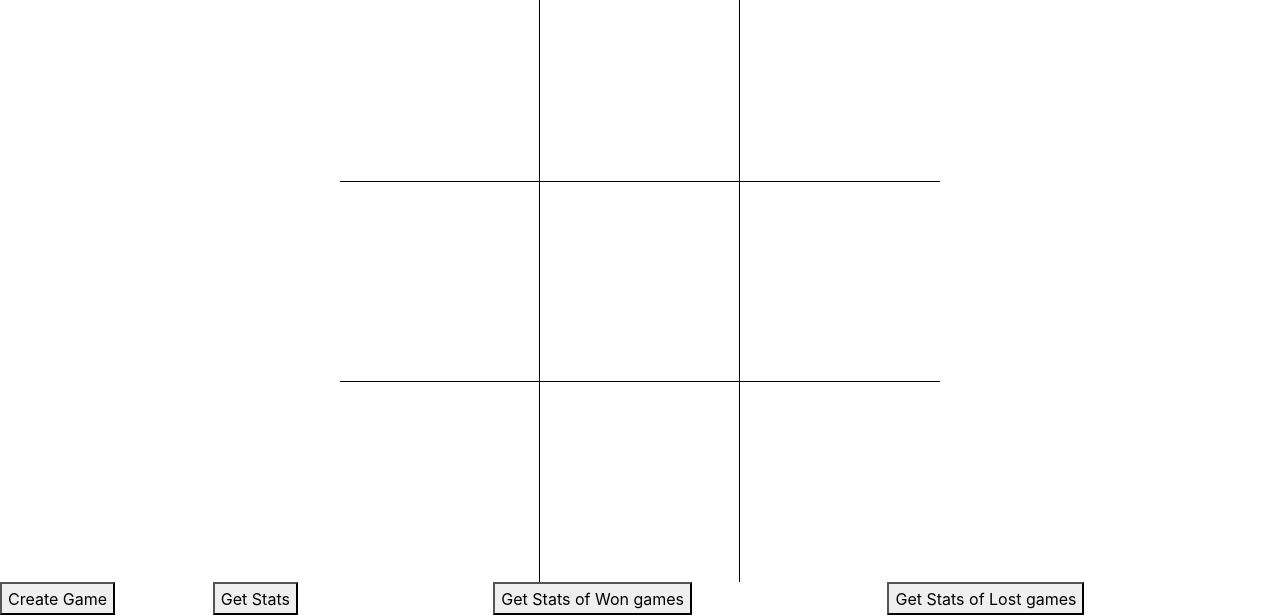
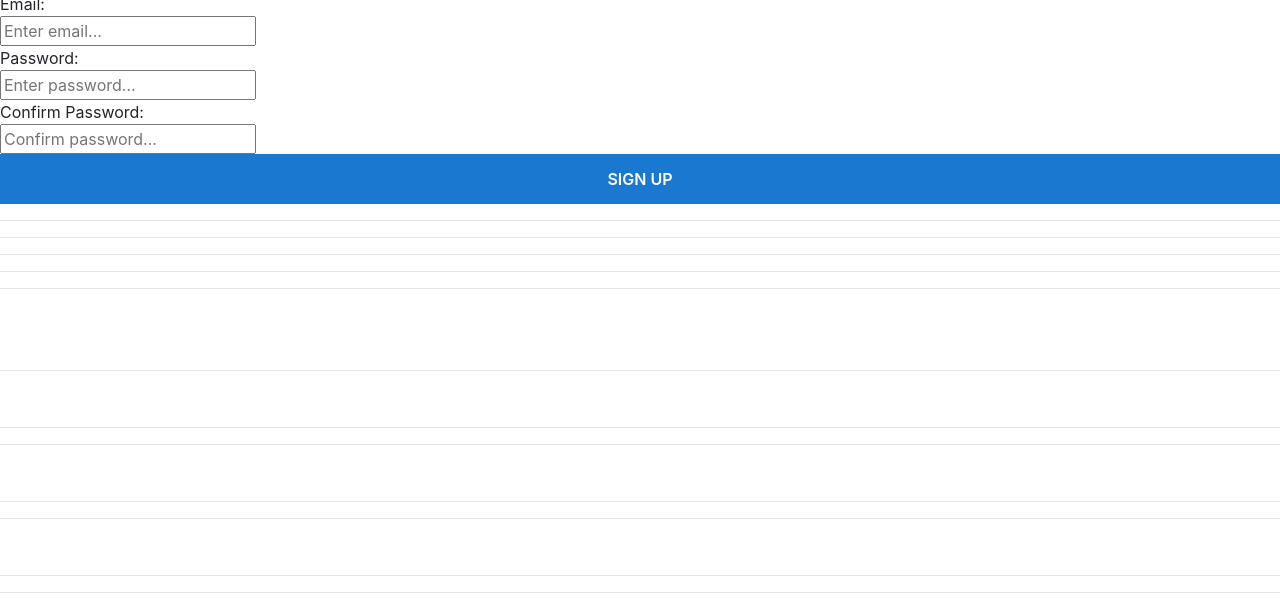
Before and after one commit to HajimeNoJosh/tic-tac-toe-client, a website built with webpack: page index.html in a window 1280 px wide. Shown: the part 347-962 px from the top of the page. Built offline with nearby package versions, Linux system fonts and the light colour scheme.

Commit message:
Realize mistake
Realized that I was not trying to get won games and lost games but
rather whether game was completed or not.

Also began styling.

```diff
--- a/assets/scripts/app.js
+++ b/assets/scripts/app.js
@@ -9,16 +9,23 @@ const gamesApi = require('./games/api.js')
 // use require without a reference to ensure a file is bundled
 // require('./example')
 $(() => {
-  $('.cell').on('click', gamelogicui.changeText)
-  $('#createGame').on('click', gamelogicui.reset)
+  $('.cell').on('click', gamelogicui.changeText).hide()
+  $('#createGame').on('click', gamelogicui.reset).hide()
   $('.cell').each(function (index) {
     $(this).attr('id', index)
   })
   $('#sign-up').on('submit', authEvents.onSignUp)
   $('#sign-in').on('submit', authEvents.onSignIn)
-  $('#change-password').on('submit', authEvents.onChangePassword)
-  $('#sign-out').on('submit', authEvents.onSignOut)
-  $('#createGame').on('click', gamesApi.createGame)
-  $('#data-cell-index').on('click', gamesApi.updateGame)
-  $('#getstats').on('click', gamesApi.getGames)
+  $('#signIn').on('click', function () {
+    $('#sign-out').show()
+  })
+  $('#change-password').on('submit', authEvents.onChangePassword).hide()
+  $('#sign-out').on('submit', authEvents.onSignOut).hide()
+  $('#createGame').on('click', gamesApi.createGame).hide()
+  $('#data-cell-index').on('click', gamesApi.updateGame).hide()
+  $('#getstats').on('click', gamesApi.getGames).hide()
+  $('#getstatswon').on('click', gamesApi.getGamesWon).hide()
+  $('#getstatslost').on('click', gamesApi.getGamesLost).hide()
+  $('#whoseturn').hide()
+  $('#changePassword').hide()
 })
--- a/assets/scripts/games/api.js
+++ b/assets/scripts/games/api.js
@@ -74,10 +74,11 @@ const getGames = function () {
     }
   })
 }
+
 const getGamesWon = function () {
   return $.ajax({
     method: 'GET',
-    url: config.apiUrl + '/games/',
+    url: config.apiUrl + '/games/?over=true',
     headers: {
       Authorization: 'Token token=' + store.user.token
     },
@@ -89,10 +90,11 @@ const getGamesWon = function () {
     }
   })
 }
+
 const getGamesLost = function () {
   return $.ajax({
     method: 'GET',
-    url: config.apiUrl + '/games/',
+    url: config.apiUrl + '/games/?over=false',
     headers: {
       Authorization: 'Token token=' + store.user.token
     },
@@ -109,5 +111,7 @@ module.exports = {
   createGame,
   updateGame,
   getGames,
-  updateGameOver
+  updateGameOver,
+  getGamesWon,
+  getGamesLost
 }
--- a/assets/styles/index.scss
+++ b/assets/styles/index.scss
@@ -1,17 +1,31 @@
 @import '~bootstrap/scss/bootstrap';
 
-section {
-  display: flex;
-  flex-direction: row;
-}
+
 
 header {
   display: flex;
-  flex-direction: row;
+  justify-content: center;
 }
 
 nav {
   margin-left: 200px;
+}
+
+button {
+  display: flex;
+  justify-content: center;
+      background: #1b78d0;
+      text-transform: uppercase;
+      padding: .8em 1em;
+      border: none;
+      cursor: pointer;
+      text-align: center;
+      transition: all 150ms;
+      white-space: nowrap;
+      font-weight: 600;
+      outline-color: #1b78d0;
+      width: 100%;
+      color: white;
 }
 
 .cell {
--- a/index.html
+++ b/index.html
@@ -16,6 +16,12 @@
         <h1> Tic-Tac-Toe</h1>
       </header>
       <section>
+        <h2>Sign In</h2>
+        <form id="sign-in">
+          Email: <br> <input placeholder="Enter email..." type="email" name="credentials[email]"> <br>
+          Password: <br> <input placeholder="Enter password..." type="password" name="credentials[password]"> <br>
+          <button id="signIn">Sign in</button>
+        </form>
         <hr>
         <h2>Sign Up</h2>
         <form id="sign-up">
@@ -25,14 +31,9 @@
           <button id="signUp">Sign up</button>
         </form>
         <hr>
-        <h2>Sign In</h2>
-        <form id="sign-in">
-          Email: <br> <input placeholder="Enter email..." type="email" name="credentials[email]"> <br>
-          Password: <br> <input placeholder="Enter password..." type="password" name="credentials[password]"> <br>
-          <button id="signIn">Sign in</button>
-        </form>
+
         <hr>
-        <h2>Change Password</h2>
+        <h2 id="changePassword">Change Password</h2>
         <form id="change-password">
           Old Password: <input placeholder="Enter Old Password..." type="password" name="passwords[old]]"> <br>
           New Password: <input placeholder="Enter New Password..." type="password" name="passwords[new]"> <br>
@@ -75,11 +76,11 @@
   <hr>
   <div id="amount-games"></div>
   <hr>
-  <button id="getstats">Get Stats of Won games</button> <br>
+  <button id="getstatswon">Get stats of completed games</button> <br>
   <hr>
   <div id="amount-games-won"></div>
   <hr>
-  <button id="getstats">Get Stats of Lost games</button> <br>
+  <button id="getstatslost">Get stats of still in progress games</button> <br>
   <hr>
   <div id="amount-games-lost"></div>
   <hr>
```
